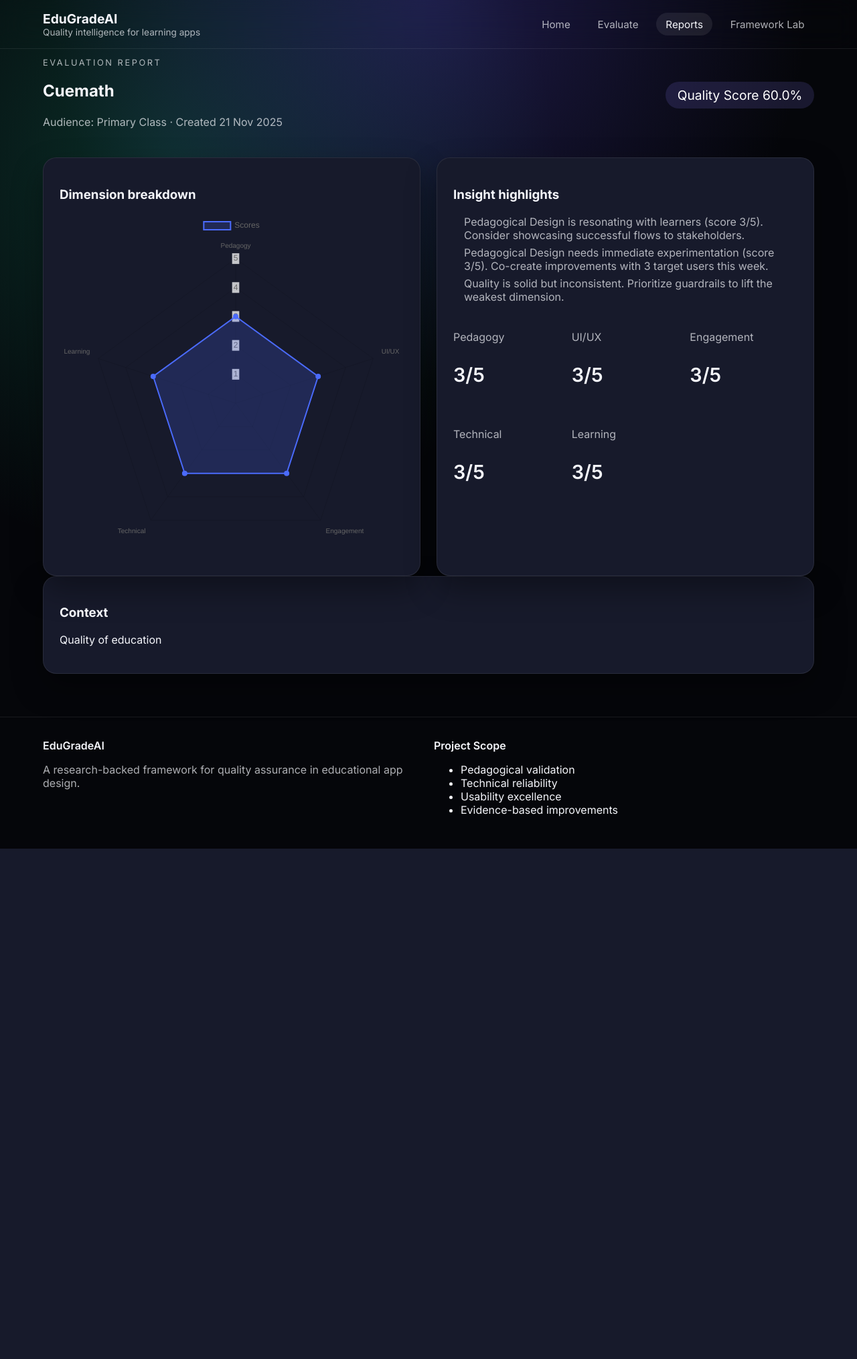
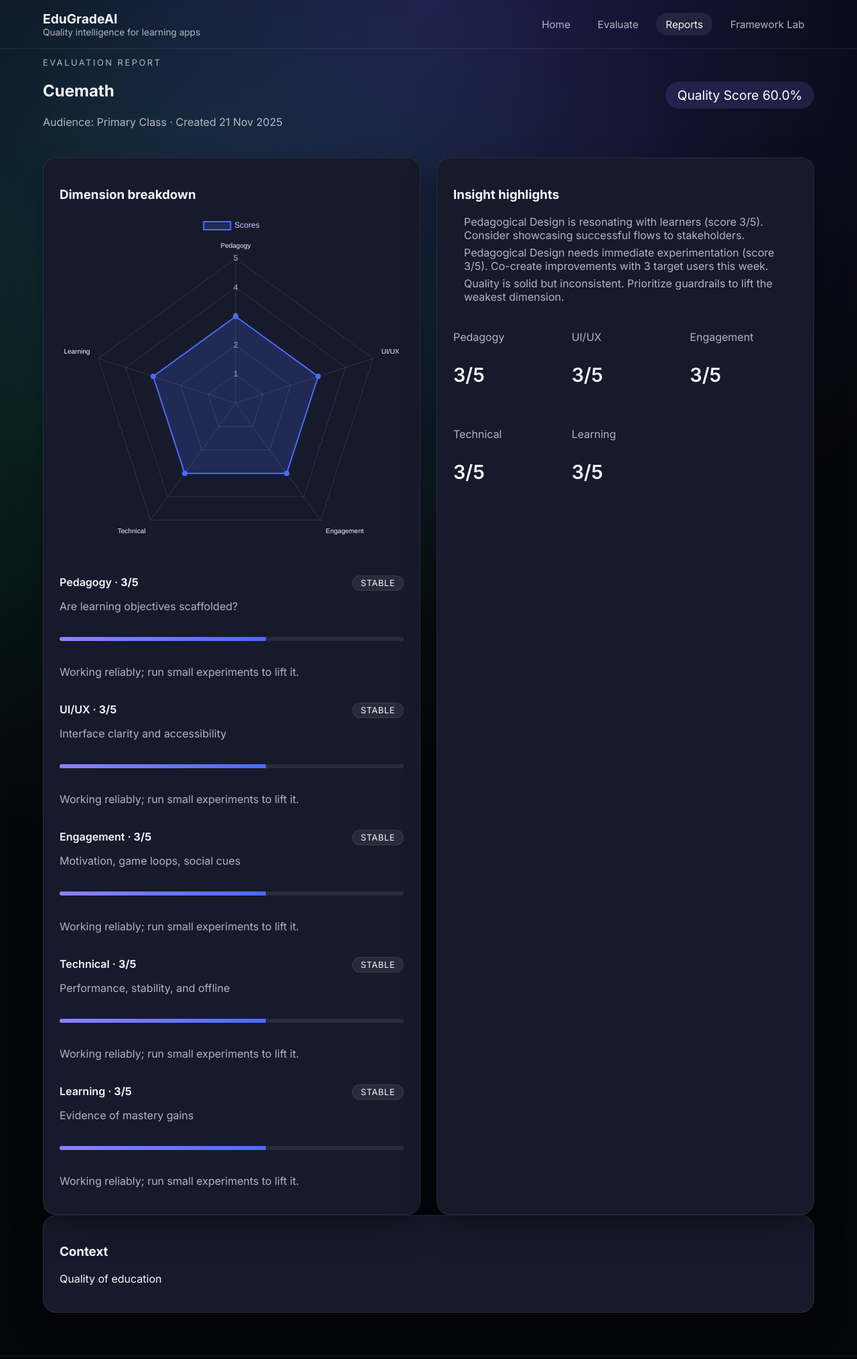
Before and after one commit to Sourabh-beast/EduGradeAI, a FastAPI app: page /reports/1 in a window 1280 px wide. Shown: the top 2029 px of the page at 67% size. Before the commit the page ends 1267 px from the top, so only its background shows below. Run offline with FastAPI, Linux system fonts and the light colour scheme; data comes from the database, SQL or seed files in the repository.

Commit message:
requirements added

```diff
--- a/app/main.py
+++ b/app/main.py
@@ -107,6 +107,7 @@
     insight = build_insights(evaluation)
     chart_data = build_chart_payload(evaluation)
     chart_json = json.dumps(chart_data)
+    dimension_breakdown = build_dimension_breakdown(evaluation)
 
     return templates.TemplateResponse(
         "report_detail.html",
@@ -115,8 +116,20 @@
             "evaluation": evaluation,
             "insight": insight,
             "chart_data": chart_json,
+            "dimension_breakdown": dimension_breakdown,
         },
     )
+
+
+@app.post("/reports/{evaluation_id}/delete")
+def delete_report(evaluation_id: int):
+    with session_scope() as session:
+        evaluation = session.get(Evaluation, evaluation_id)
+        if not evaluation:
+            raise HTTPException(status_code=404, detail="Evaluation not found")
+        session.delete(evaluation)
+
+    return RedirectResponse(url="/reports", status_code=303)
 
 
 @app.get("/framework")
@@ -185,3 +198,42 @@
         evaluation.learning_effectiveness,
     ]
     return {"labels": labels, "data": data}
+
+
+def build_dimension_breakdown(evaluation: Evaluation) -> List[dict]:
+    """Provide status metadata for each dimension so the template can render useful context."""
+    dimensions = [
+        ("Pedagogy", evaluation.pedagogical_design, "Are learning objectives scaffolded?"),
+        ("UI/UX", evaluation.ui_ux, "Interface clarity and accessibility"),
+        ("Engagement", evaluation.engagement, "Motivation, game loops, social cues"),
+        ("Technical", evaluation.technical_performance, "Performance, stability, and offline"),
+        ("Learning", evaluation.learning_effectiveness, "Evidence of mastery gains"),
+    ]
+
+    breakdown = []
+    for label, score, descriptor in dimensions:
+        if score >= 4:
+            tone = "strength"
+            status = "Strength"
+            note = "Learners consistently praise this dimension."
+        elif score >= 3:
+            tone = "steady"
+            status = "Stable"
+            note = "Working reliably; run small experiments to lift it."
+        else:
+            tone = "risk"
+            status = "Needs focus"
+            note = "Below expectation; prioritize fixes in the next sprint."
+
+        breakdown.append(
+            {
+                "label": label,
+                "score": score,
+                "descriptor": descriptor,
+                "tone": tone,
+                "status": status,
+                "note": note,
+            }
+        )
+
+    return breakdown
--- a/app/static/css/styles.css
+++ b/app/static/css/styles.css
@@ -167,6 +167,16 @@
   border-color: rgba(140, 130, 255, 0.7);
 }
 
+.card-actions {
+  display: flex;
+  gap: 0.75rem;
+  margin-top: 1rem;
+}
+
+.card-actions .btn {
+  flex: 1;
+}
+
 .grid-3 {
   display: grid;
   grid-template-columns: repeat(auto-fit, minmax(240px, 1fr));
@@ -198,6 +208,23 @@
   border: none;
   cursor: pointer;
   transition: transform 0.2s;
+}
+
+.btn.danger {
+  background: rgba(255, 99, 132, 0.18);
+  color: #ffb7c8;
+  border: 1px solid rgba(255, 99, 132, 0.35);
+}
+
+.btn.danger.ghost {
+  background: transparent;
+  color: #ffb7c8;
+  border: 1px solid rgba(255, 99, 132, 0.35);
+}
+
+.btn.danger:hover {
+  transform: translateY(-2px);
+  border-color: rgba(255, 99, 132, 0.6);
 }
 
 .btn.primary {
@@ -344,6 +371,99 @@
   margin-bottom: 0.4rem;
 }
 
+.dimension-breakdown {
+  margin-top: 1.5rem;
+  display: flex;
+  flex-direction: column;
+  gap: 1.25rem;
+}
+
+.dimension-row {
+  display: flex;
+  justify-content: space-between;
+  gap: 1rem;
+  align-items: flex-start;
+}
+
+.dimension-label {
+  margin: 0;
+  font-weight: 600;
+}
+
+.status-pill {
+  border-radius: 999px;
+  padding: 0.2rem 0.75rem;
+  font-size: 0.8rem;
+  border: 1px solid var(--border);
+  text-transform: uppercase;
+  letter-spacing: 0.05em;
+}
+
+.status-strength {
+  background: rgba(34, 211, 162, 0.2);
+  color: var(--success);
+}
+
+.status-steady {
+  background: rgba(255, 255, 255, 0.08);
+  color: var(--text);
+}
+
+.status-risk {
+  background: rgba(255, 99, 132, 0.15);
+  color: #ff6384;
+}
+
+.progress-track {
+  width: 100%;
+  height: 6px;
+  border-radius: 999px;
+  background: rgba(255, 255, 255, 0.08);
+  overflow: hidden;
+}
+
+.progress-bar {
+  height: 100%;
+  background: linear-gradient(120deg, var(--accent), var(--accent-strong));
+}
+
+.modal-backdrop {
+  position: fixed;
+  inset: 0;
+  background: rgba(5, 6, 10, 0.88);
+  display: flex;
+  align-items: center;
+  justify-content: center;
+  padding: 1.5rem;
+  z-index: 40;
+}
+
+.modal-card {
+  background: var(--panel);
+  border: 1px solid var(--border);
+  border-radius: 1.25rem;
+  padding: 2rem;
+  max-width: 420px;
+  width: min(420px, 100%);
+  box-shadow: 0 25px 70px rgba(0, 0, 0, 0.45);
+}
+
+.modal-card h2 {
+  margin-top: 0.3rem;
+  margin-bottom: 0.75rem;
+}
+
+.modal-actions {
+  display: flex;
+  justify-content: flex-end;
+  gap: 0.75rem;
+  margin-top: 1.5rem;
+}
+
+.is-hidden {
+  display: none !important;
+}
+
 .mt {
   margin-top: 2.5rem;
 }
--- a/app/static/js/app.js
+++ b/app/static/js/app.js
@@ -6,3 +6,67 @@
     }
   });
 });
+
+const deleteModal = document.getElementById("delete-modal");
+
+if (deleteModal) {
+  const titleEl = document.getElementById("delete-modal-title");
+  const bodyEl = document.getElementById("delete-modal-body");
+  const confirmBtn = deleteModal.querySelector("[data-modal-confirm]");
+  const cancelBtn = deleteModal.querySelector("[data-modal-cancel]");
+  let pendingForm = null;
+
+  const closeModal = () => {
+    deleteModal.classList.add("is-hidden");
+    deleteModal.setAttribute("aria-hidden", "true");
+    pendingForm = null;
+  };
+
+  document.querySelectorAll("[data-delete-trigger]").forEach((button) => {
+    button.addEventListener("click", () => {
+      const targetId = button.dataset.target;
+      const appName = button.dataset.appName || "this report";
+      const form = document.getElementById(targetId);
+      if (!form || !confirmBtn) {
+        return;
+      }
+
+      pendingForm = form;
+      if (titleEl) {
+        titleEl.textContent = `Delete ${appName}?`;
+      }
+      if (bodyEl) {
+        bodyEl.textContent = `${appName} and its insights will be permanently removed.`;
+      }
+
+      deleteModal.classList.remove("is-hidden");
+      deleteModal.setAttribute("aria-hidden", "false");
+      confirmBtn.focus();
+    });
+  });
+
+  if (cancelBtn) {
+    cancelBtn.addEventListener("click", closeModal);
+  }
+
+  if (confirmBtn) {
+    confirmBtn.addEventListener("click", () => {
+      if (pendingForm) {
+        pendingForm.submit();
+      }
+      closeModal();
+    });
+  }
+
+  deleteModal.addEventListener("click", (event) => {
+    if (event.target === deleteModal) {
+      closeModal();
+    }
+  });
+
+  window.addEventListener("keydown", (event) => {
+    if (event.key === "Escape" && !deleteModal.classList.contains("is-hidden")) {
+      closeModal();
+    }
+  });
+}
--- a/app/templates/base.html
+++ b/app/templates/base.html
@@ -50,7 +50,7 @@
         </div>
       </footer>
     </div>
-    <script src="https://cdn.jsdelivr.net/npm/chart.js@4.4.6/dist/chart.umd.min.js" integrity="sha384-mhK8BPVKx/aRXefxWWEXUOYaL6VLdystD5nq2WEYLRh1SeDsICoZ6irMIXja+6wM" crossorigin="anonymous"></script>
+    <script src="https://cdn.jsdelivr.net/npm/chart.js@4.4.6/dist/chart.umd.min.js"></script>
     <script src="/static/js/app.js"></script>
     {% block body_extra %}{% endblock %}
   </body>
--- a/app/templates/report_detail.html
+++ b/app/templates/report_detail.html
@@ -4,7 +4,7 @@
   window.addEventListener("load", () => {
     const ctx = document.getElementById("scoreChart");
     if (!ctx) return;
-    const payload = JSON.parse('{{ chart_data | safe }}');
+    const payload = {{ chart_data | safe }};
     new Chart(ctx, {
       type: "radar",
       data: {
@@ -21,11 +21,31 @@
         ],
       },
       options: {
+        plugins: {
+          legend: {
+            labels: {
+              color: "#c6cdff",
+            },
+          },
+        },
         scales: {
           r: {
             suggestedMin: 0,
             suggestedMax: 5,
-            ticks: { stepSize: 1 },
+            grid: {
+              color: "rgba(255, 255, 255, 0.12)",
+            },
+            angleLines: {
+              color: "rgba(255, 255, 255, 0.12)",
+            },
+            pointLabels: {
+              color: "#f5f6fb",
+            },
+            ticks: {
+              stepSize: 1,
+              color: "#a8b0d8",
+              backdropColor: "transparent",
+            },
           },
         },
       },
@@ -48,6 +68,21 @@
     <article class="card">
       <h3>Dimension breakdown</h3>
       <canvas id="scoreChart" width="400" height="300"></canvas>
+      <div class="dimension-breakdown">
+        {% for dim in dimension_breakdown %}
+          <div class="dimension-row">
+            <div>
+              <p class="dimension-label">{{ dim.label }} · <strong>{{ dim.score }}/5</strong></p>
+              <p class="muted">{{ dim.descriptor }}</p>
+            </div>
+            <span class="status-pill status-{{ dim.tone }}">{{ dim.status }}</span>
+          </div>
+          <div class="progress-track">
+            <div class="progress-bar" style="width: {{ (dim.score / 5 * 100)|round(0) }}%"></div>
+          </div>
+          <p class="muted">{{ dim.note }}</p>
+        {% endfor %}
+      </div>
     </article>
     <article class="card">
       <h3>Insight highlights</h3>
--- a/requirements.txt
+++ b/requirements.txt
@@ -8,3 +8,4 @@
 scikit-learn==1.5.2
 scipy==1.14.1
 python-slugify==8.0.4
+gunicorn==21.2.0
```
Also changed, not shown: app/templates/reports.html (+25 -1 lines).
